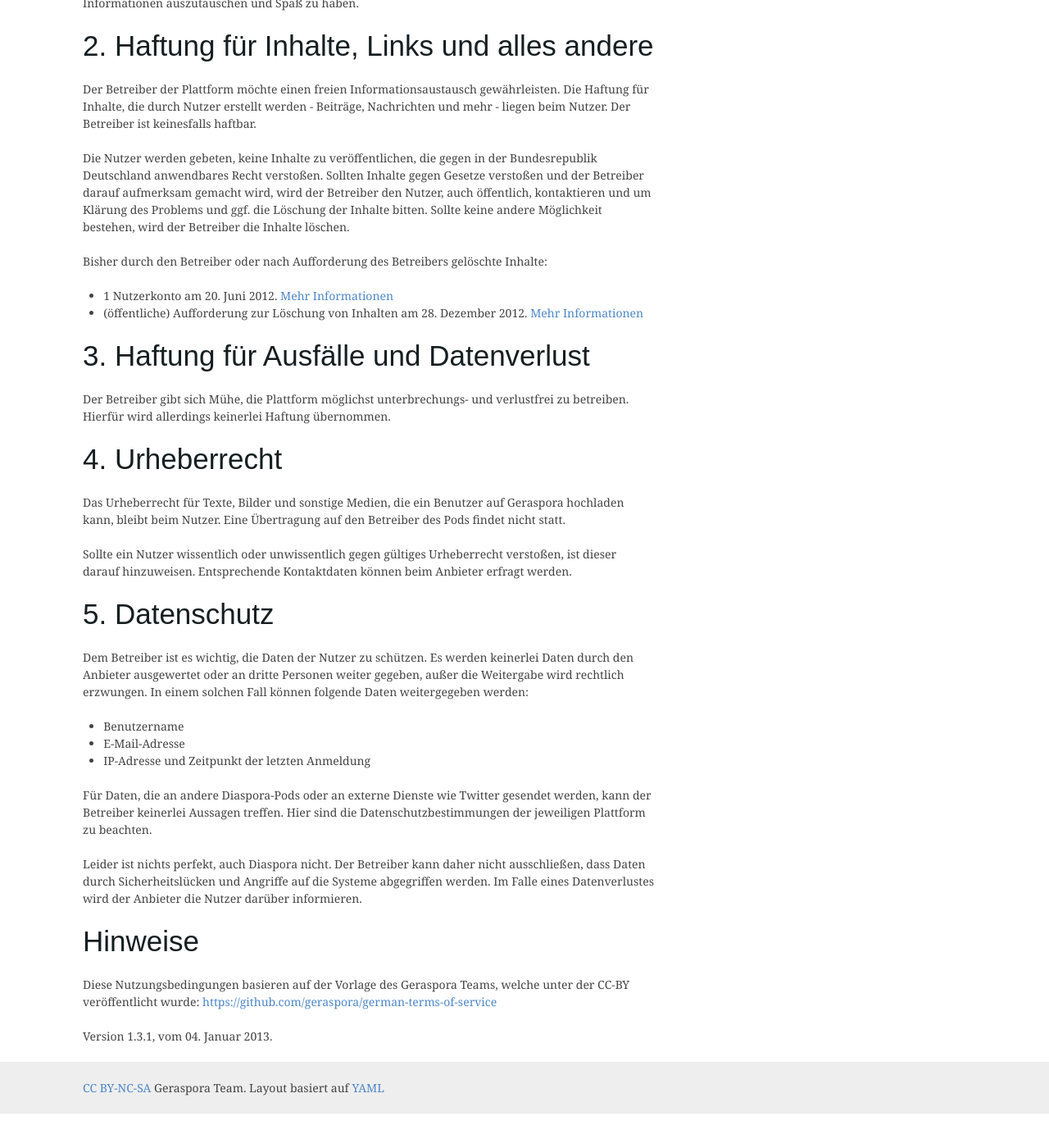
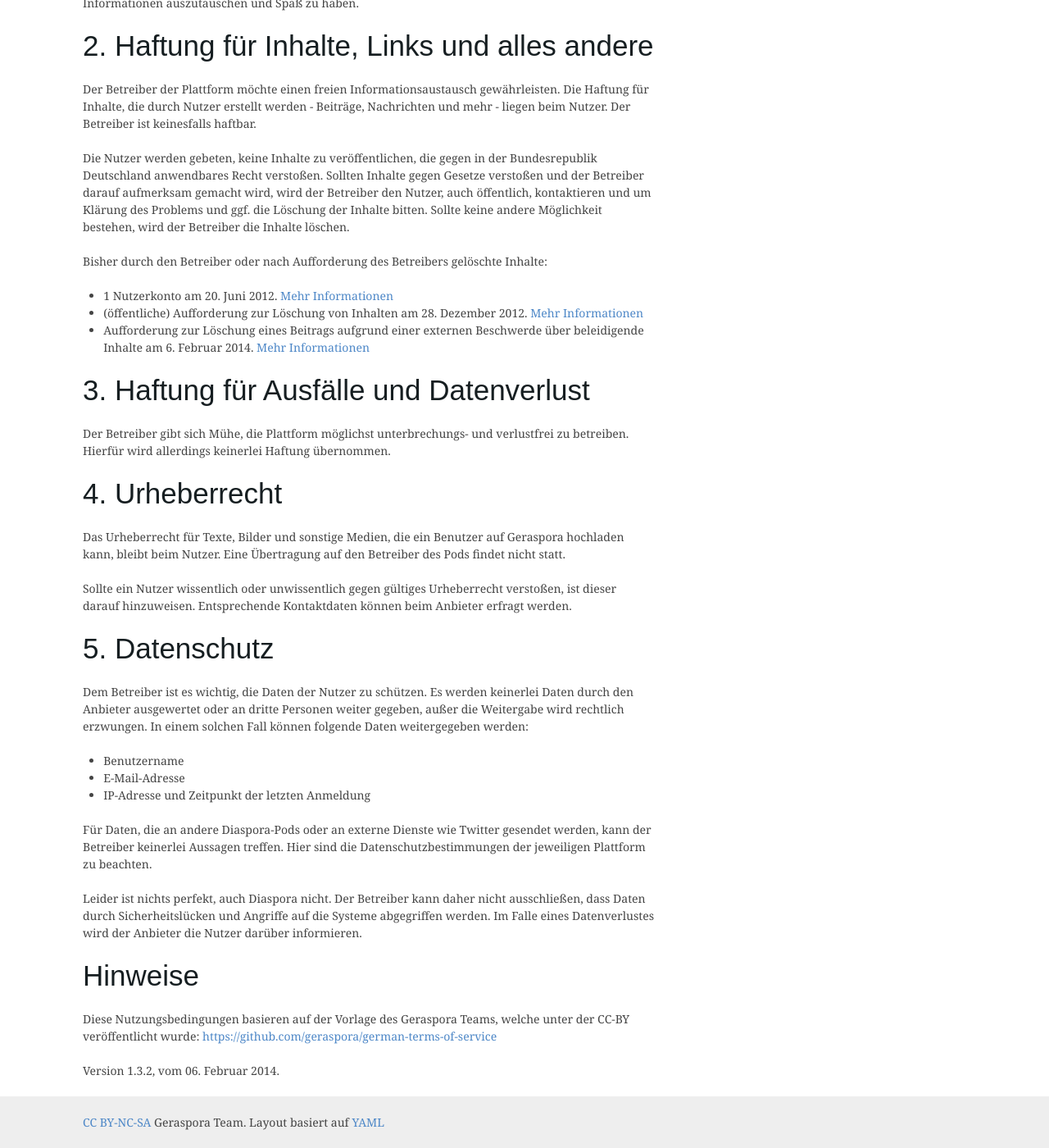
Before and after one commit to geraspora/meta, a Jekyll site: the page built from legal.html, in a window 1280 px wide and 1400 px high, scrolled down 679 px. Shown: the whole window at 82% size. Built offline with Jekyll 4.4.1, drawn with Linux system fonts in a browser that asks for light colours; some web fonts are replaced; Markdown is read by kramdown in place of the engine named in the settings; before the commit the page ends 2037 px from its top, so only the background shows below that.

Commit message:
Add another case of law foo

```diff
--- a/legal.html
+++ b/legal.html
@@ -39,6 +39,7 @@ Die Nutzer werden gebeten, keine Inhalte zu veröffentlichen, die gegen in der B
   <ul>
     <li>1 Nutzerkonto am 20. Juni 2012. <a href="https://pod.geraspora.de/posts/672344">Mehr Informationen</a></li>
     <li>(öffentliche) Aufforderung zur Löschung von Inhalten am 28. Dezember 2012. <a href="https://pod.geraspora.de/posts/971768">Mehr Informationen</a></li>
+    <li>Aufforderung zur Löschung eines Beitrags aufgrund einer externen Beschwerde über beleidigende Inhalte am 6. Februar 2014. <a href="https://pod.geraspora.de/posts/1903997">Mehr Informationen</a></li>
   </ul>
 
   <h2>3. Haftung für Ausfälle und Datenverlust</h2>
@@ -75,5 +76,5 @@ Leider ist nichts perfekt, auch Diaspora nicht. Der Betreiber kann daher nicht a
     Diese Nutzungsbedingungen basieren auf der Vorlage des Geraspora Teams, welche unter der
     CC-BY veröffentlicht wurde: <a href="https://github.com/geraspora/german-terms-of-service">https://github.com/geraspora/german-terms-of-service</a>
   </p>
-  <p>Version 1.3.1, vom 04. Januar 2013.</p>
+  <p>Version 1.3.2, vom 06. Februar 2014.</p>
 </div>
```
